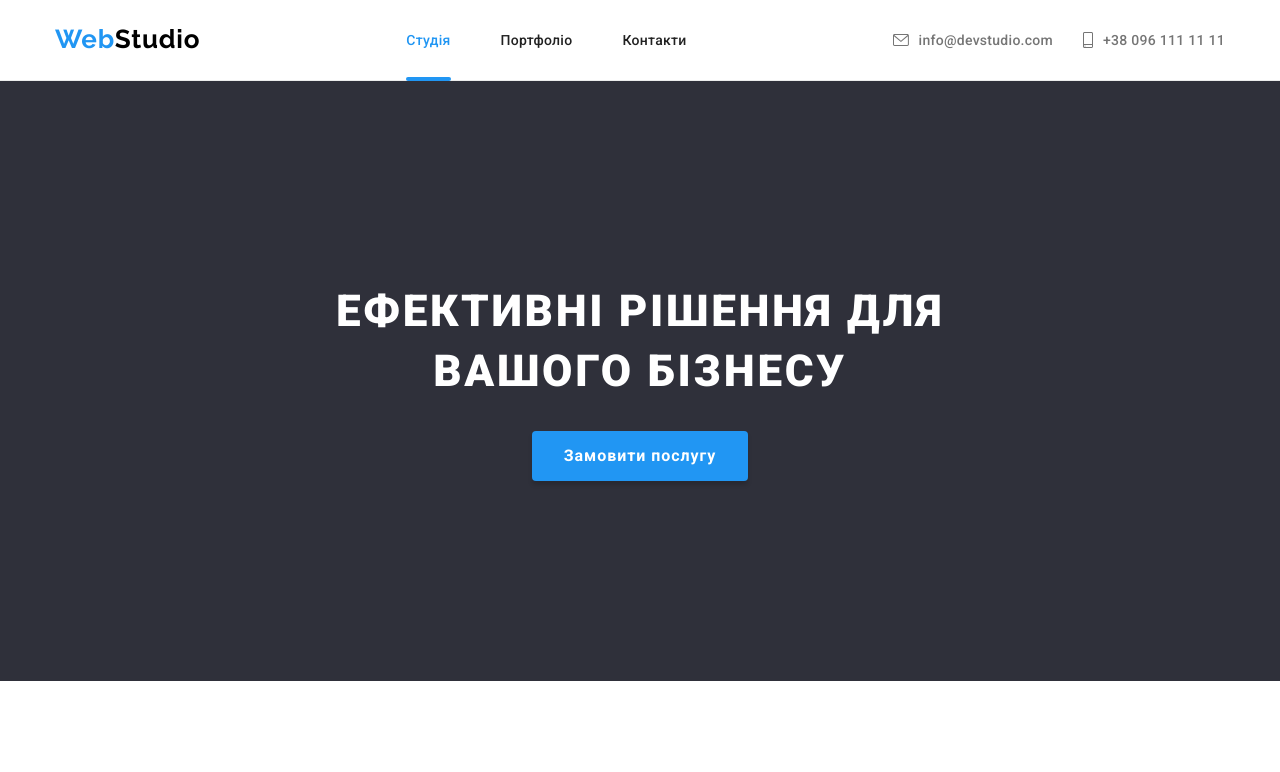
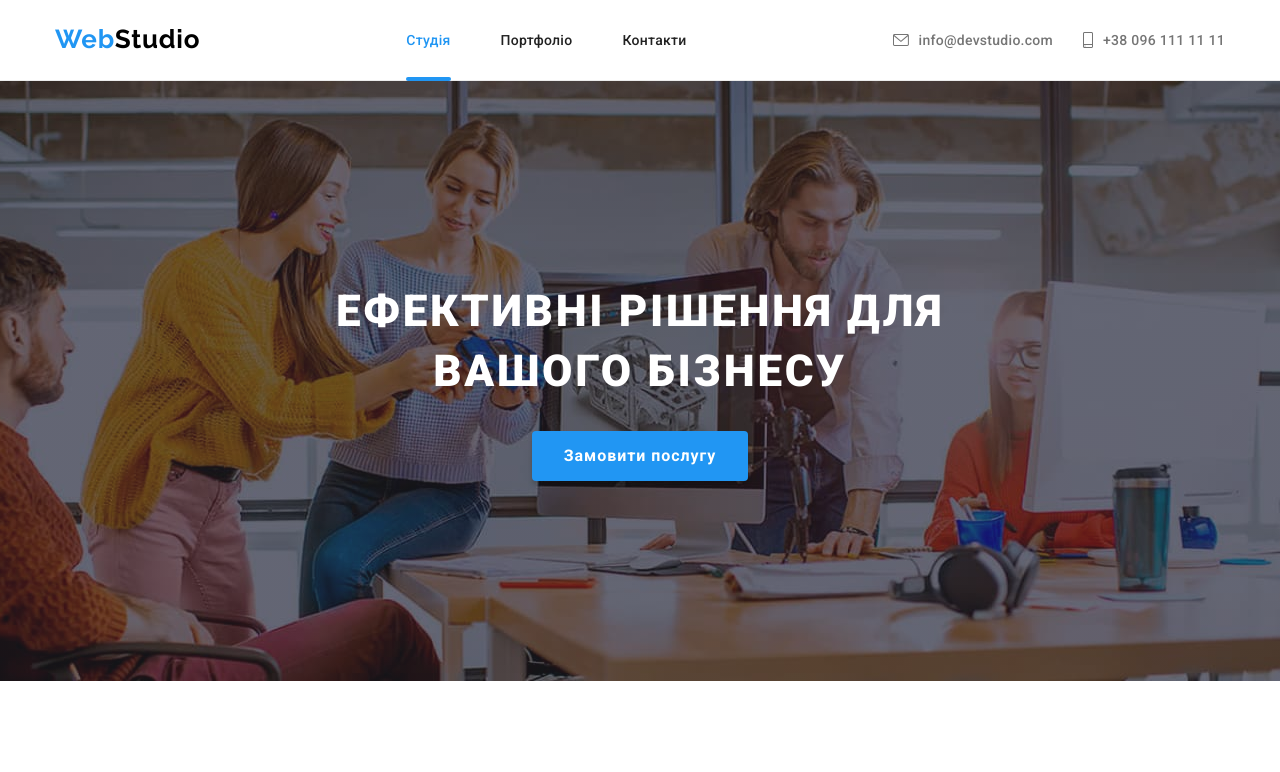
Before and after one commit to AndreySavin4/hw-Html-Css-v.2, a plain HTML site: page index.html in a window 1280 px wide. Shown: the top 772 px of the page. Drawn offline with nearby package versions, Linux system fonts and the light colour scheme; files that its build step writes are made by us from their sources.

Commit message:
solution bg v2, not working in github

```diff
--- a/sass/components/main/_sulution.scss
+++ b/sass/components/main/_sulution.scss
@@ -14,7 +14,7 @@
       rgba(47, 48, 58, 0.4),
       rgba(47, 48, 58, 0.4)
     ),
-    url("images/background/bg-480.jpg");
+    url("/images/background/bg-480.jpg");
 
   @media (min-device-pixel-ratio: 2),
     (-webkit-min-device-pixel-ratio: 2),
@@ -25,7 +25,7 @@
         rgba(47, 48, 58, 0.4),
         rgba(47, 48, 58, 0.4)
       ),
-      url("images/background/bg-480@2x.jpg");
+      url("/images/background/bg-480@2x.jpg");
   }
 
   @media screen and (min-width: 481px) {
@@ -34,7 +34,7 @@
         rgba(47, 48, 58, 0.4),
         rgba(47, 48, 58, 0.4)
       ),
-      url("images/background/bg-768.jpg");
+      url("/images/background/bg-768.jpg");
 
     @media (min-device-pixel-ratio: 2),
       (-webkit-min-device-pixel-ratio: 2),
@@ -45,7 +45,7 @@
           rgba(47, 48, 58, 0.4),
           rgba(47, 48, 58, 0.4)
         ),
-        url("images/background/bg-768@2x.jpg");
+        url("/images/background/bg-768@2x.jpg");
     }
   }
 
@@ -56,7 +56,7 @@
         rgba(47, 48, 58, 0.4),
         rgba(47, 48, 58, 0.4)
       ),
-      url("images/background/bg-1200.jpg");
+      url("/images/background/bg-1200.jpg");
 
     @media (min-device-pixel-ratio: 2),
       (-webkit-min-device-pixel-ratio: 2),
@@ -67,7 +67,7 @@
           rgba(47, 48, 58, 0.4),
           rgba(47, 48, 58, 0.4)
         ),
-        url("images/background/bg-1200@2x.jpg");
+        url("/images/background/bg-1200@2x.jpg");
     }
   }
 }
```
Also changed, not shown: sass/main.css, 1 other file.
